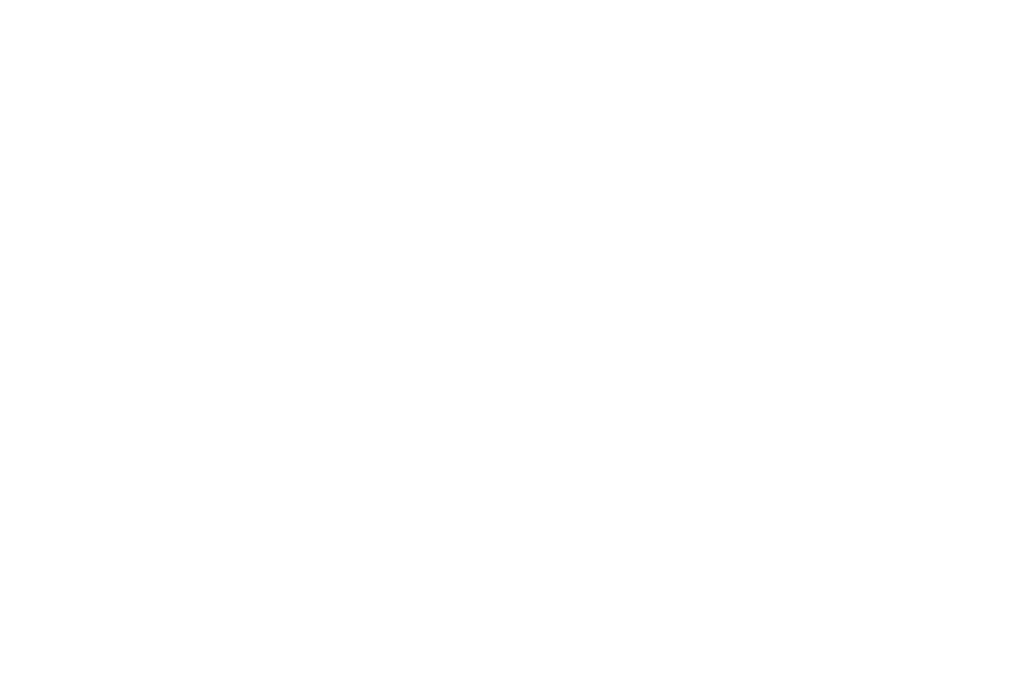
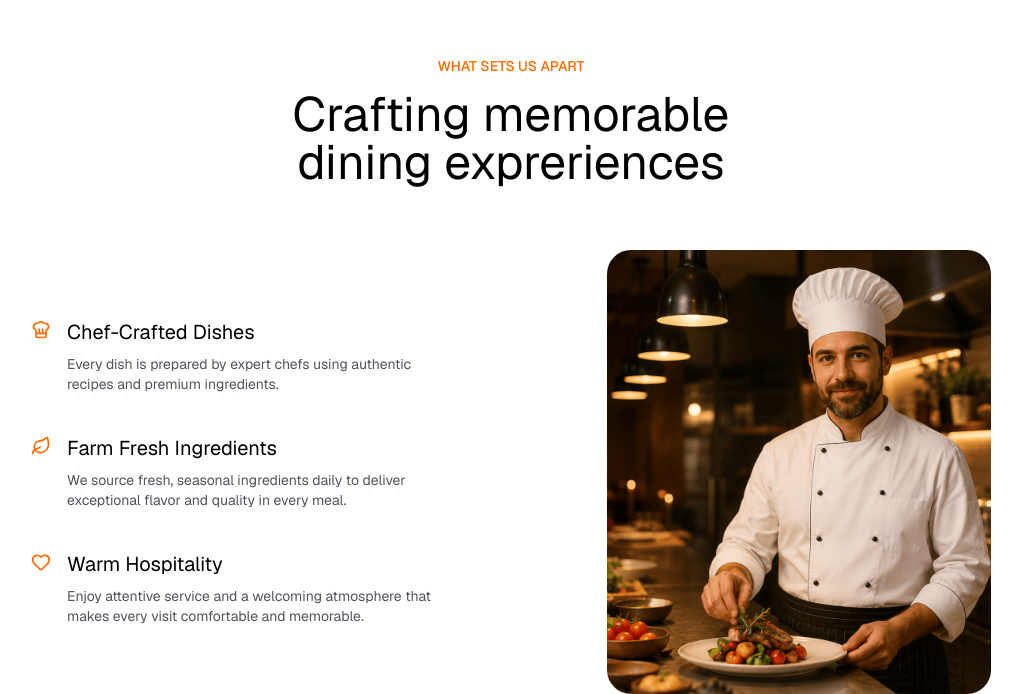
Before and after one commit to Prithvi1666/restro, a React (Vite) app: page / in a window 1280 px wide. Shown: the part 2603-3297 px from the top of the page, without its empty margins (129-1151 px from the left). Before the commit the page ends 2483 px from the top, so only its background shows below. Built offline with nearby package versions, Linux system fonts and the light colour scheme.

Commit message:
Add Features section to showcase unique dining experiences

```diff
--- a/src/App.jsx
+++ b/src/App.jsx
@@ -4,6 +4,7 @@
 import About from './sections/About'
 import Stats from './sections/Stats'
 import Dishes from './sections/Dishes'
+import Features from './sections/Features'
 
 
 const App = () => {
@@ -14,6 +15,7 @@
       <About />
       <Stats />
       <Dishes />
+      <Features />
     </>
   )
 }
--- /dev/null
+++ b/src/sections/Features.jsx
@@ -0,0 +1,54 @@
+import React from 'react'
+import Animated from '../components/Animated'
+import { ChefHat, Heart, Leaf } from 'lucide-react'
+import { featuresData } from '../data/data'
+
+const iconMap = {
+    ChefHat,
+    Leaf,
+    Heart
+}
+
+const Features = () => {
+  return (
+    <section id='features' className='px-auto mt-44'>
+        <div className='text-center mb-16'>
+            <Animated delay={0.2}>
+                <p className='text-orange-500 font-medium uppercase mb-3.5'>
+                    What Sets Us Apart
+                </p>
+            </Animated>
+            <Animated delay={0.2}>
+                <h2 className='text-4xl md:text-5xl max-w-lg mx-auto text-balance'>
+                    Crafting memorable dining expreriences
+                </h2>
+            </Animated>
+        </div>
+
+        <div className='flex flex-col md:flex-row items-center justify-between gap-14 max-w-7xl mx-auto '>
+            <div className='space-y-10 max-w-md'>
+                 {featuresData.map((item, index)=>{
+                    const InconComponent = iconMap[item.icon];
+                    return (
+                        <Animated key={index} y={150} delay={index * 0.15}
+                        className="flex items-start gap-4 text-left">
+                           {InconComponent && (
+                            <InconComponent className="text-orange-500 size-5 shrink-0 mt-0.5"/>
+                           )}
+                           <div>
+                            <h3 className='text-xl mb-2'>{item.title}</h3>
+                            <p className='text-zinc-600 max-w-sm'>{item.description}</p>
+                           </div>
+                        </Animated>
+                    )
+                 })}
+            </div>
+            <Animated x={50} y={0}>
+                <img src="/assets/chef.png" alt="Chef" className='w-full max-w-sm h-111 object-cover rounded-3xl'/>
+            </Animated>
+        </div>
+    </section>
+  )
+}
+
+export default Features
```
